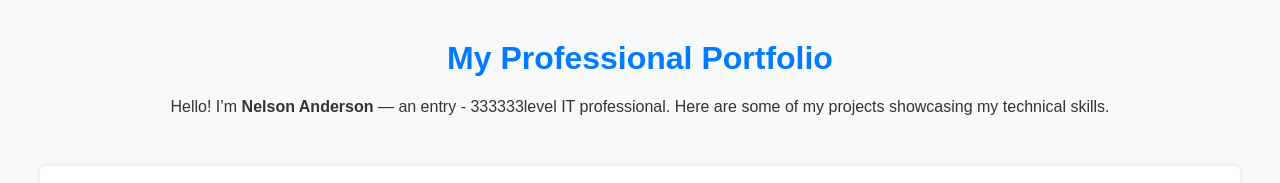
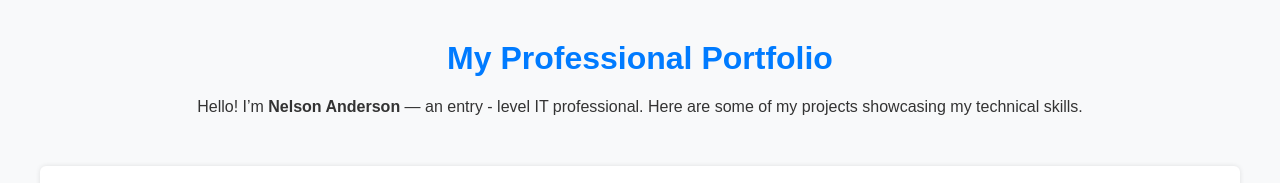
Before and after one commit to Nelson-Anderson/Nelson-Anderson.github.io, a plain HTML site: page index.html in a window 1280 px wide. Shown: the top 183 px of the page. Drawn offline with Linux system fonts and the light colour scheme.

Commit message:
Update index.html

```diff
--- a/index.html
+++ b/index.html
@@ -41,7 +41,7 @@
 
 <header>
   <h1>My Professional Portfolio</h1>
-  <p>Hello! I’m <strong>Nelson Anderson</strong> — an entry - 333333level IT professional. Here are some of my projects showcasing my technical skills.</p>
+  <p>Hello! I’m <strong>Nelson Anderson</strong> — an entry - level IT professional. Here are some of my projects showcasing my technical skills.</p>
 </header>
 
 <section class="project">
```
